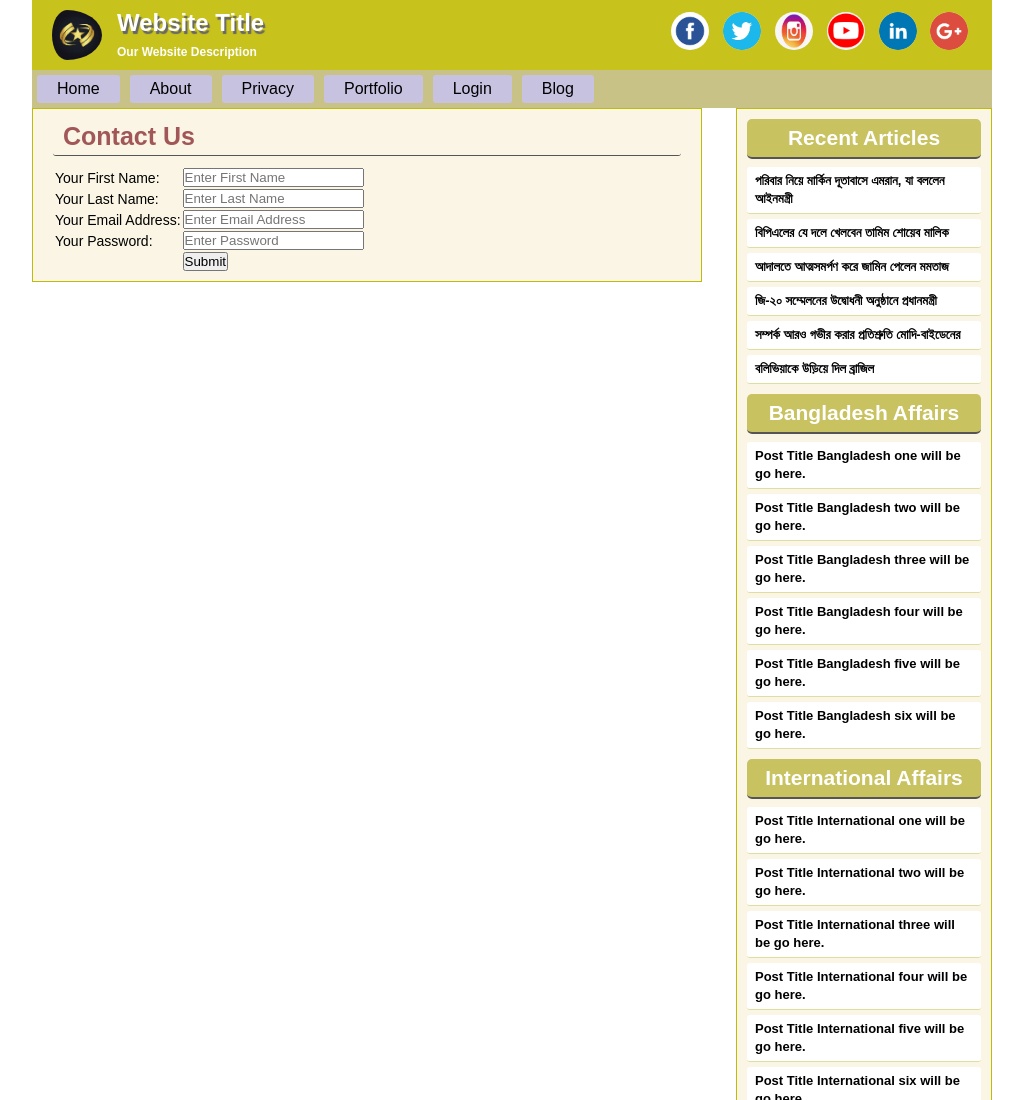
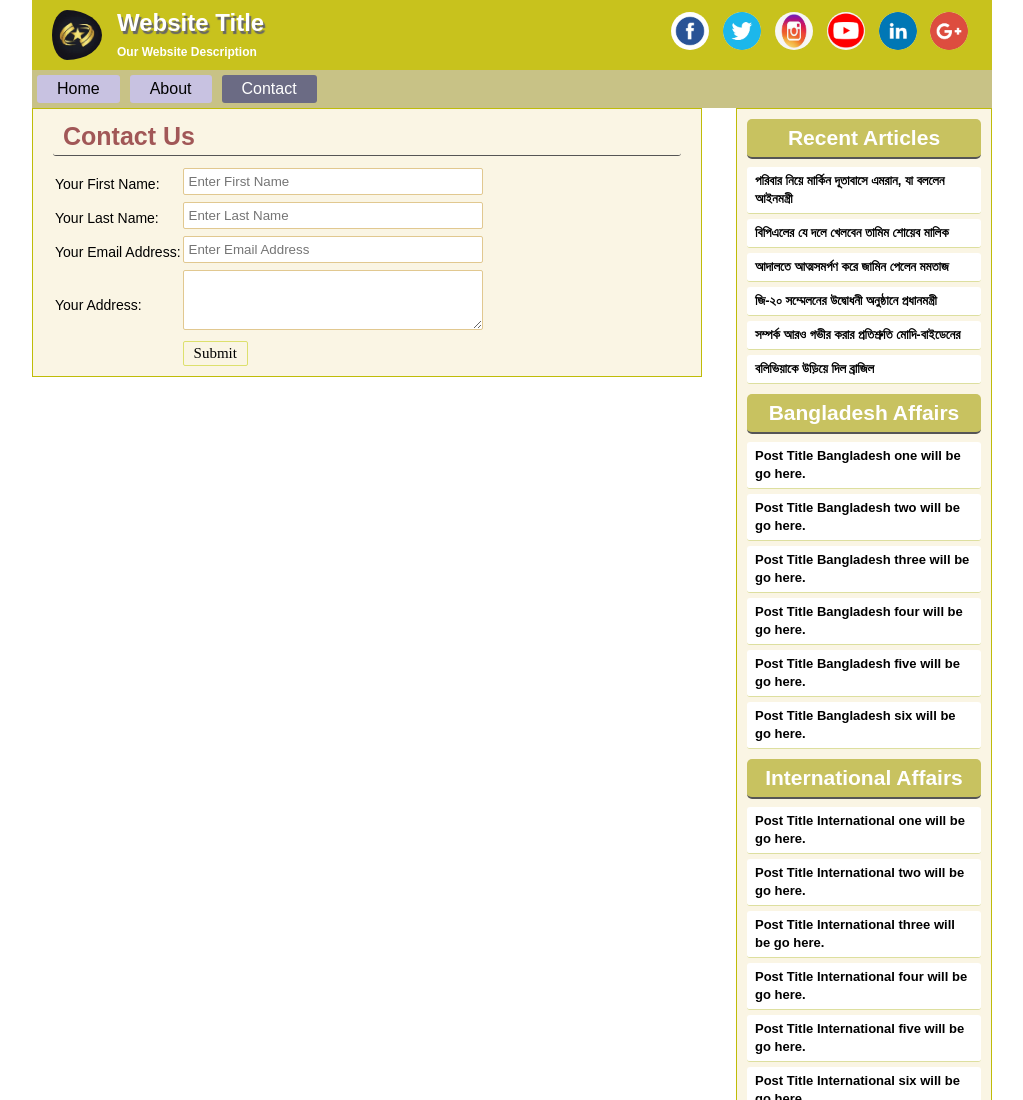
Before and after one commit to RiponAhmmed/First-Live-Website-Design-Template-Using-Only-HTML-CSS, a plain HTML site: page contact.html in a window 1280 px wide. Shown: the top 1100 px of the page, without its empty margins (128-1151 px from the left). Drawn offline with Linux system fonts and the light colour scheme.

Commit message:
update 13/09/2023

```diff
--- a/contact.html
+++ b/contact.html
@@ -3,7 +3,7 @@
 <head>
    <meta charset="UTF-8">
    <meta name="viewport" content="width=device-width, initial-scale=1.0">
-   <title>Web Design</title>
+   <title>Contact Form</title>
    <link rel="stylesheet" href="style.css">
 </head>
 <body>
@@ -29,12 +29,9 @@
    <!-------------------------------- Navigation Starts -------------------------------------------->
    <div class="navsection template clear">
       <ul>
-         <li><a href="#">Home</a></li>
-         <li><a href="#">About</a></li>
-         <li><a href="#">Privacy</a></li>
-         <li><a href="#">Portfolio</a></li>
-         <li><a href="#">Login</a></li>
-         <li><a href="#">Blog</a></li>
+         <li><a href="index.html">Home</a></li>
+         <li><a href="about.html">About</a></li>
+         <li><a id="active" href="contact.html">Contact</a></li>
       </ul>
    </div>
    <!-------------------------------- Navigation Ends -------------------------------------------->
@@ -58,8 +55,8 @@
                   <td><input type="email" name="email" placeholder="Enter Email Address"></td>
                </tr>
                <tr>
-                  <td>Your Password:</td>
-                  <td><input type="password" name="password" placeholder="Enter Password"></td>
+                  <td>Your Address:</td>
+                  <td><textarea name="" id="" cols="" rows=""></textarea></td>
                </tr>
                <tr>
                   <td></td>
--- a/style.css
+++ b/style.css
@@ -22,6 +22,40 @@ body{
 }
 
 /* ----------------------- Contact Page Starts ----------------------------------*/
+input[type="text"], input[type="email"] {
+   width: 300px;
+   padding: 5px;
+   margin-bottom: 5px;
+   border: 1px solid #e1c890;
+   border-radius: 2px;
+}
+
+textarea {
+   width: 300px;
+   height: 60px;
+   padding: 5px;
+   margin-bottom: 5px;
+   border: 1px solid #e1c890;
+   border-radius: 2px;
+}
+input[type="submit"] {
+   background: #FAF5E4;
+   border: 1px solid #DDE06D;
+   padding: 3px 10px;
+   font-size: 15px;
+   color: #000;
+   font-family: 'Times New Roman', Times, serif;
+   border-radius: 2px;
+   cursor: pointer;
+}
+
+input[type="submit"]:hover{
+   background: #333456;
+   color: #fff;
+   transition: 0.5s;
+   border-radius: 2px;
+}
+
 
 /* ----------------------- Contact Page Ends ----------------------------------*/
 
@@ -102,7 +136,7 @@ body{
    border-radius: 3px;
 }
 
-.navsection ul li a:hover {
+.navsection ul li a:hover, #active {
    background-color: #6b6b84;
    border-radius: 3px;
    color: #fff;
```
Also changed, not shown: about.html (+3 -6 lines), index.html (+3 -7 lines).
